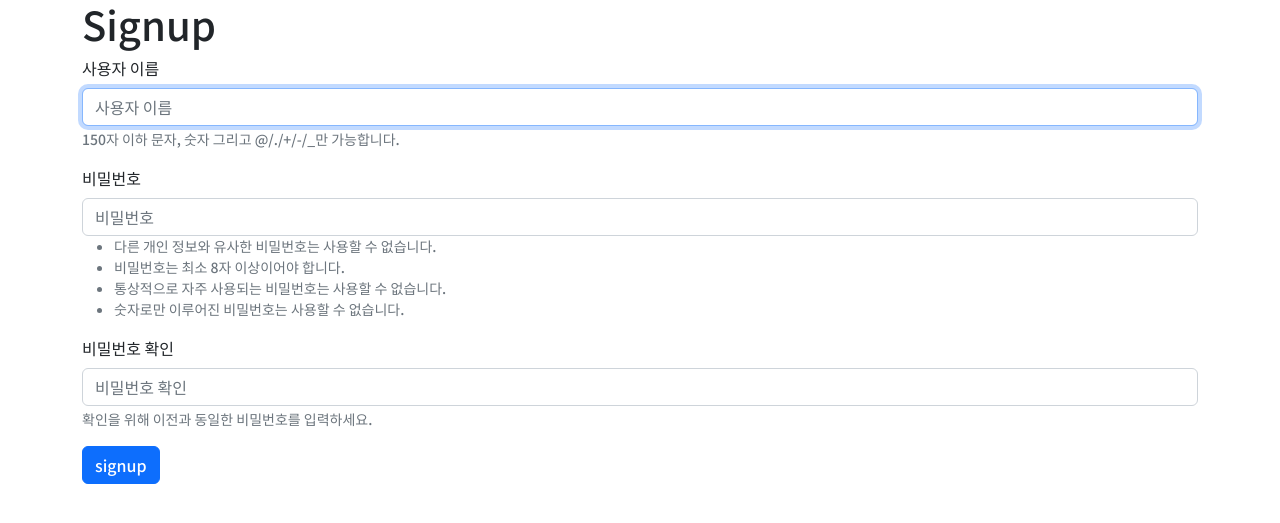
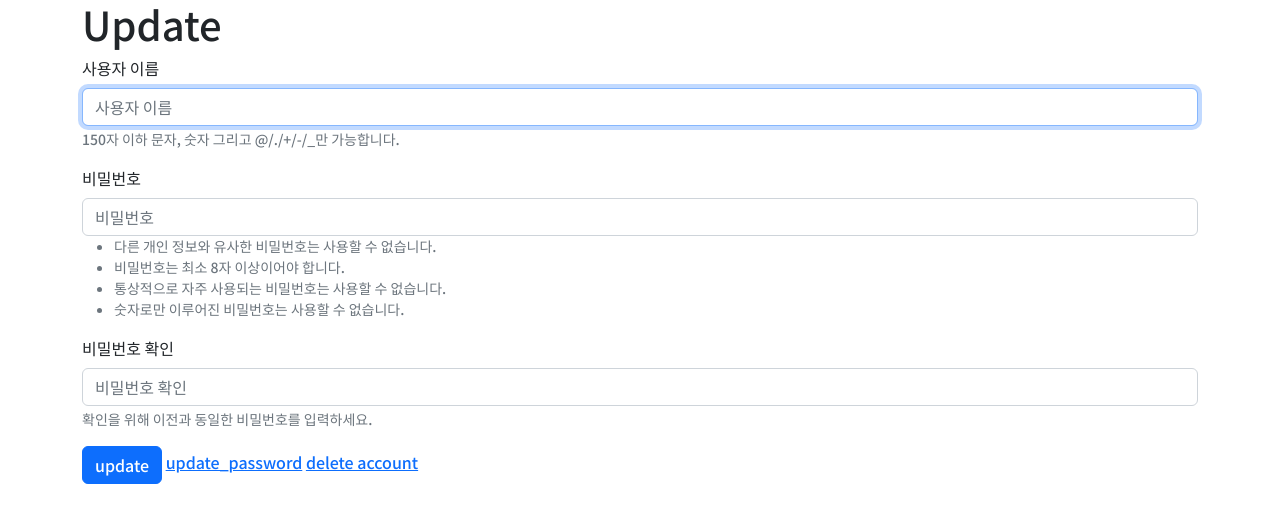
Before and after one commit to dongwonbaek/1021_pair_project, a Django app: page /accounts/signup/ in a window 1280 px wide. Shown: the top 523 px of the page. Run offline with Django 3.2, Linux system fonts and the light colour scheme; some libraries are stand-ins or nearby versions.

Commit message:
account/update

```diff
--- a/accounts/forms.py
+++ b/accounts/forms.py
@@ -1,9 +1,12 @@
-from dataclasses import field
-from pyexpat import model
-from django.contrib.auth.forms import UserCreationForm
+from django.contrib.auth.forms import UserCreationForm, UserChangeForm
 from django.contrib.auth import get_user_model
 
 class CustomUserCreationForm(UserCreationForm):
     class Meta:
         model = get_user_model()
-        fields = ('username', 'password1','password2')
+        fields = ('username',)
+
+class CustomUserChangeForm(UserChangeForm):
+    class Meta:
+        model = get_user_model()
+        fields = ('first_name','last_name','email',)
--- a/accounts/templates/accounts/index.html
+++ b/accounts/templates/accounts/index.html
@@ -6,8 +6,11 @@
     {{request.user}}</h1>
   <a href="{% url 'accounts:login' %}">login</a>
   <a href="{% url 'accounts:logout' %}">logout</a>
+  <a href="{% url 'accounts:update'%}">update</a>
+
   <hr>
   {% for user in users %}
+
     {{ user.username }}
     <br>
   {% endfor %}
--- a/accounts/templates/accounts/signup.html
+++ b/accounts/templates/accounts/signup.html
@@ -1,10 +1,24 @@
 {% extends 'base.html' %}
 {% load django_bootstrap5 %}
 {% block content %}
-  <h1>Signup</h1>
+
+  {% if request.resolver_match.url_name == 'create' %}
+    <h1>Signup</h1>
+  {% else %}
+    <h1>Update</h1>
+  {% endif %}
+
   <form action="" method='POST'>
     {% csrf_token %}
     {% bootstrap_form form%}
-    {% bootstrap_button 'signup' %}
+
+    {% if request.resolver_match.url_name == 'create' %}
+      {% bootstrap_button 'signup' %}
+    {% else %}
+      {% bootstrap_button 'update' %}
+      <a href="{% url 'accounts:change_password'%}">update_password</a>
+      <a href="{% url 'accounts:delete'%}">delete account</a>
+
+    {% endif %}
   </form>
 {% endblock %}
--- a/accounts/urls.py
+++ b/accounts/urls.py
@@ -9,4 +9,7 @@ urlpatterns = [
     path('signup/', views.signup, name='signup'),
     path('login/', views.login, name='login'),
     path('logout/', views.logout, name='logout'),
+    path('update/',views.update, name='update'),
+    path('pwupdate/', views.pwupdate, name='change_password'),
+    path('delete/', views.delete, name='delete'),
 ]
--- a/accounts/views.py
+++ b/accounts/views.py
@@ -1,11 +1,9 @@
-from multiprocessing import context
 from django.shortcuts import redirect, render
-from django.urls import is_valid_path
-from .forms import CustomUserCreationForm
-from django.contrib.auth import get_user_model
+from .forms import CustomUserCreationForm, CustomUserChangeForm
+from django.contrib.auth import get_user_model, update_session_auth_hash
 from django.contrib.auth import login as auth_login
 from django.contrib.auth import logout as auth_logout
-from django.contrib.auth.forms import AuthenticationForm
+from django.contrib.auth.forms import AuthenticationForm, PasswordChangeForm
 # Create your views here.
 def signup(request):
     if request.method=='POST':
@@ -44,3 +42,35 @@ def login(request):
 def logout(request):
     auth_logout(request)
     return redirect('accounts:index')
+
+def update(request):
+    if request.method=='POST':
+        form = CustomUserChangeForm(request.POST, instance=request.user)
+        if form.is_valid():
+            form.save()
+            return redirect('accounts:index')
+    else:
+        form = CustomUserChangeForm(instance=request.user)
+    context = {
+        'form' : form,
+    }
+    return render(request, 'accounts/signup.html', context)
+
+def pwupdate(request):
+    if request.method=='POST':
+        form = PasswordChangeForm(request.user, request.POST)
+        if form.is_valid():
+            form.save()
+            update_session_auth_hash(request, form.user)
+            return redirect('accounts:index')
+    else:
+        form = PasswordChangeForm(request.user)
+    context = {
+        'form' : form
+    }
+    return render(request, 'accounts/change_password.html', context)
+
+def delete(request):
+    request.user.delete()
+    auth_logout(request)
+    return redirect('accounts:index')
```
Also changed, not shown: accounts/templates/accounts/change_password.html (added, +9 -0 lines).
